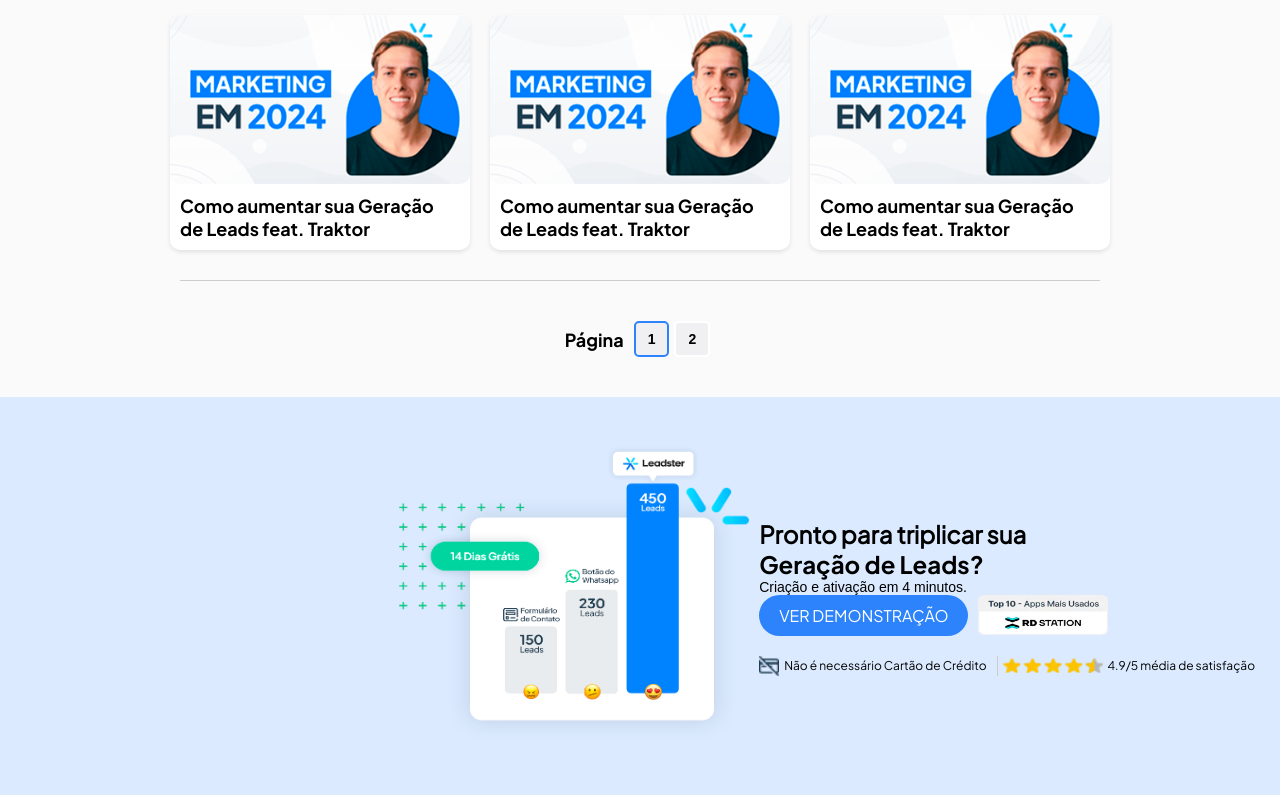
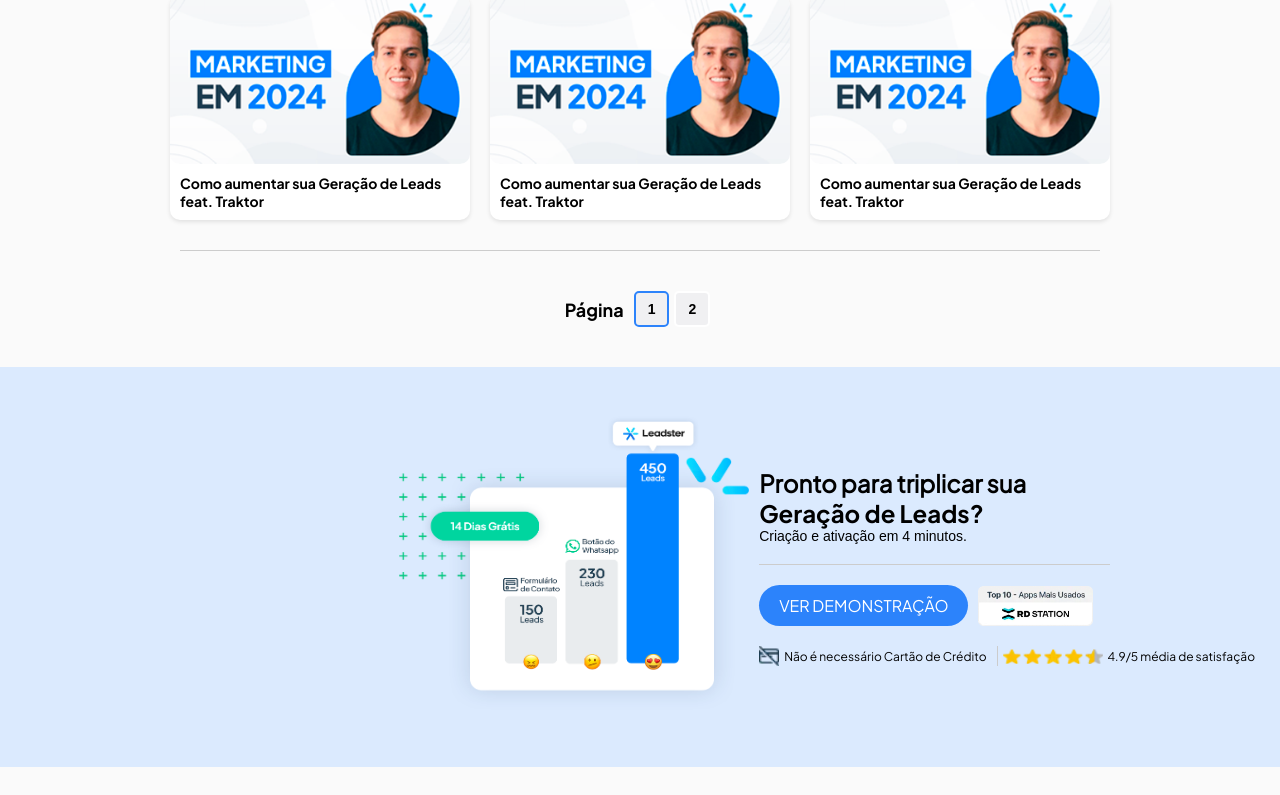
Before and after one commit to jjunieko/front-leadster, a Next.js app in the folder front-end/: page / in a window 1280 px wide. Shown: the part 995-1790 px from the top of the page. Built offline with nearby package versions, Linux system fonts and the light colour scheme; a web font is replaced by a local one.

Commit message:
adjust layout

```diff
--- a/front-end/src/Layout/InfosContainer.tsx
+++ b/front-end/src/Layout/InfosContainer.tsx
@@ -20,7 +20,7 @@ const InfosContainer = () => {
         <Separator />
         <ButtonContainer>
           <Button>VER DEMONSTRAÇÃO</Button>
-          <Image src={Selo} width={130} height={40} alt="Imagem" />
+          <Image src={Selo} width={115} height={40} alt="Imagem" />
         </ButtonContainer>
         <InformesContainer>
           <Image src={Nocard} width={20} height={20} alt="Imagem" />
@@ -106,14 +106,14 @@ const SpanText = styled.span`
 `;
 
 const Separator = styled.div`
-  width: 100%;
+  width: 70%;
   height: 1px;
   background-color: #ccc;
   margin: 20px 0;
 
-  @media (min-width: 768px) {
+  /* @media (min-width: 768px) {
     display: none;
-  }
+  } */
 `;
 
 const ButtonContainer = styled.div`
--- a/front-end/src/app/layout.tsx
+++ b/front-end/src/app/layout.tsx
@@ -14,7 +14,6 @@ export default function RootLayout({ children }: { children: React.ReactNode })
   return (
     <html lang="en">
       <body>
-        <GlobalFonts />
         {children}
       </body>
     </html>
--- a/front-end/src/components/CardComponent.tsx
+++ b/front-end/src/components/CardComponent.tsx
@@ -224,7 +224,7 @@ const Image = styled.img`
 `;
 
 const Text = styled.p`
-  font-size: 18px;
+  font-size: 14px;
   margin-top: 10px;
   margin: 10px;
   font-family: "plus-bold";
@@ -293,6 +293,7 @@ const SeparatorModal = styled.div`
 `;
 
 const ModalContainer = styled.div`
+  z-index: 999;
   position: fixed;
   top: 0;
   left: 0;
```
